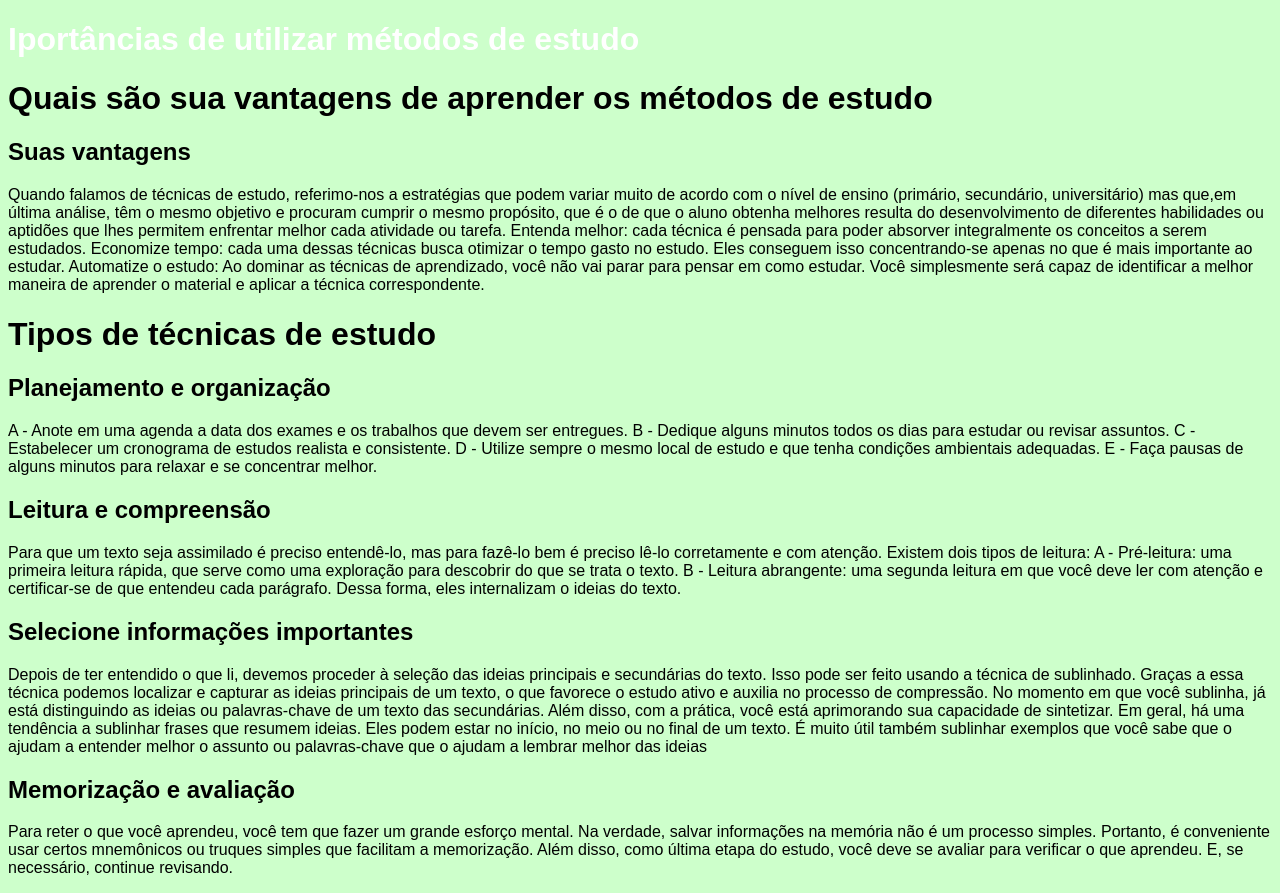
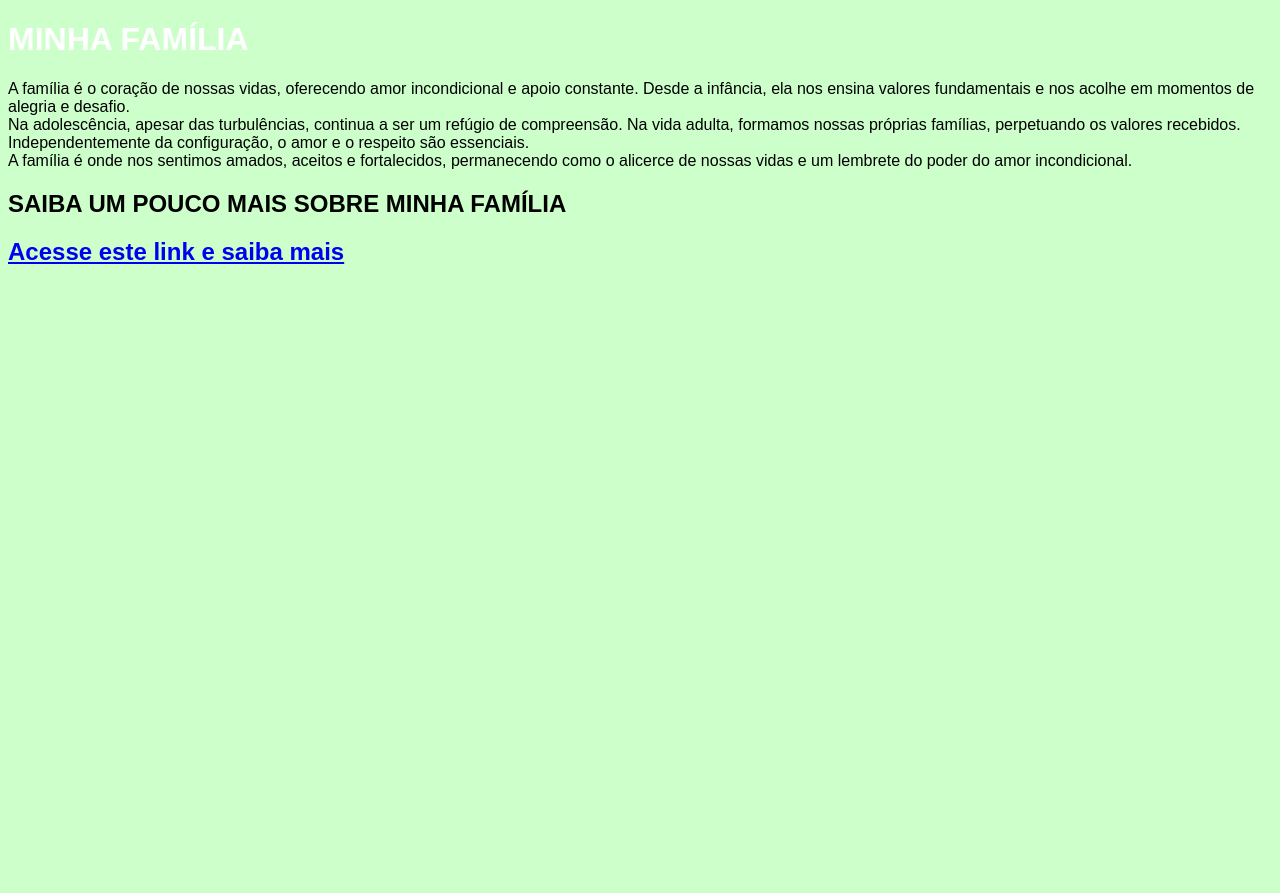
Before and after one commit to ylaitano030/familia2, a plain HTML site: page index.html in a window 1280 px wide. After the commit the page ends 800 px from the top, so only its background shows below. Drawn offline with Linux system fonts and the light colour scheme.

Commit message:
Update index.html

```diff
--- a/index.html
+++ b/index.html
@@ -4,53 +4,15 @@
     <meta charset="UTF-8">
     <meta name="viewport" content="width=device-width, initial-scale=1.0">
     <title></title>
-    <link rel="stylesheet"        href="style.css"
+    <link rel="stylesheet"         href="style.css"
 </head>
 <body>
-  <h1 id="principal"> Iportâncias de utilizar métodos de estudo</h3>
-  <h1>Quais são sua vantagens de aprender os métodos de estudo</h1>
-  <h2 id="par">Suas vantagens</h2>
-<p>Quando falamos de técnicas de estudo, referimo-nos a estratégias que podem variar muito de acordo com o nível de ensino (primário, secundário, universitário)
-mas que,em última análise, têm o mesmo objetivo e procuram cumprir o mesmo propósito, que é o de que o aluno obtenha melhores resulta
-do desenvolvimento de diferentes habilidades ou aptidões que lhes permitem enfrentar melhor cada atividade ou tarefa.
- Entenda melhor: cada técnica é pensada para poder absorver integralmente os conceitos a serem estudados.
- Economize tempo: cada uma dessas técnicas busca otimizar o tempo gasto no estudo.
- Eles conseguem isso concentrando-se apenas no que é mais importante ao estudar.
- Automatize o estudo: Ao dominar as técnicas de aprendizado, você não vai parar para pensar em como estudar.
- Você simplesmente será capaz de identificar a melhor maneira de aprender o material e aplicar a técnica correspondente.<p/>
-<h1>Tipos de técnicas de estudo</h1>
+  <h1 id="principal"> MINHA FAMÍLIA</h3>
+<p>
+A família é o coração de nossas vidas, oferecendo amor incondicional e apoio constante. Desde a infância, ela nos ensina valores fundamentais e nos acolhe em momentos de alegria e desafio.<br>
+  Na adolescência, apesar das turbulências, continua a ser um refúgio de compreensão. Na vida adulta, formamos nossas próprias famílias, perpetuando os valores recebidos.<br>
+  Independentemente da configuração, o amor e o respeito são essenciais.<br>
+  A família é onde nos sentimos amados, aceitos e fortalecidos, permanecendo como o alicerce de nossas vidas e um lembrete do poder do amor incondicional.<br> <p>
 
-<h2 id="impar">Planejamento e organização</h2>
-<p>A - Anote em uma agenda a data dos exames e os trabalhos que devem ser entregues.
-
-B - Dedique alguns minutos todos os dias para estudar ou revisar assuntos.
-
-C - Estabelecer um cronograma de estudos realista e consistente.
-
-D - Utilize sempre o mesmo local de estudo e que tenha condições ambientais adequadas.
-
-E - Faça pausas de alguns minutos para relaxar e se concentrar melhor.<p>
-
-<h2 id="par">Leitura e compreensão</h2>
-<p>Para que um texto seja assimilado é preciso entendê-lo, mas para fazê-lo bem é preciso lê-lo corretamente e com atenção.
-Existem dois tipos de leitura:
-A - Pré-leitura: uma primeira leitura rápida, que serve como uma exploração para descobrir do que se trata o texto.
-B - Leitura abrangente: uma segunda leitura em que você deve ler com atenção e certificar-se de que entendeu cada parágrafo.
-Dessa forma, eles internalizam o
-ideias do texto.<p>
-
-<h2 id="impar"> Selecione informações importantes</h2>
-<p>Depois de ter entendido o que li, devemos proceder à seleção das ideias principais e secundárias do texto.
-Isso pode ser feito usando a técnica de sublinhado. Graças a essa técnica podemos localizar e capturar as ideias principais de um texto,
-o que favorece o estudo ativo e auxilia no processo de compressão.
-No momento em que você sublinha, já está distinguindo as ideias ou palavras-chave de um texto das secundárias.
-Além disso, com a prática, você está aprimorando sua capacidade de sintetizar.
-Em geral, há uma tendência a sublinhar frases que resumem ideias. Eles podem estar no início, no meio ou no final de um texto.
-É muito útil também sublinhar exemplos que você sabe que o ajudam a entender melhor o assunto ou palavras-chave que o ajudam a
-lembrar melhor das ideias<p>
-
-<h2 id="par"> Memorização e avaliação</h2>
-<p>Para reter o que você aprendeu, você tem que fazer um grande esforço mental.
-Na verdade, salvar informações na memória não é um processo simples. Portanto, é conveniente usar certos mnemônicos ou truques
-simples que facilitam a memorização.
-Além disso, como última etapa do estudo, você deve se avaliar para verificar o que aprendeu. E, se necessário, continue revisando.<p>
+    <h2>   SAIBA UM POUCO MAIS SOBRE MINHA FAMÍLIA <h2>
+        <a href="https://ylaitano030.github.io/id/"       target="_blanck"> Acesse este link e saiba mais<a/a>
```
